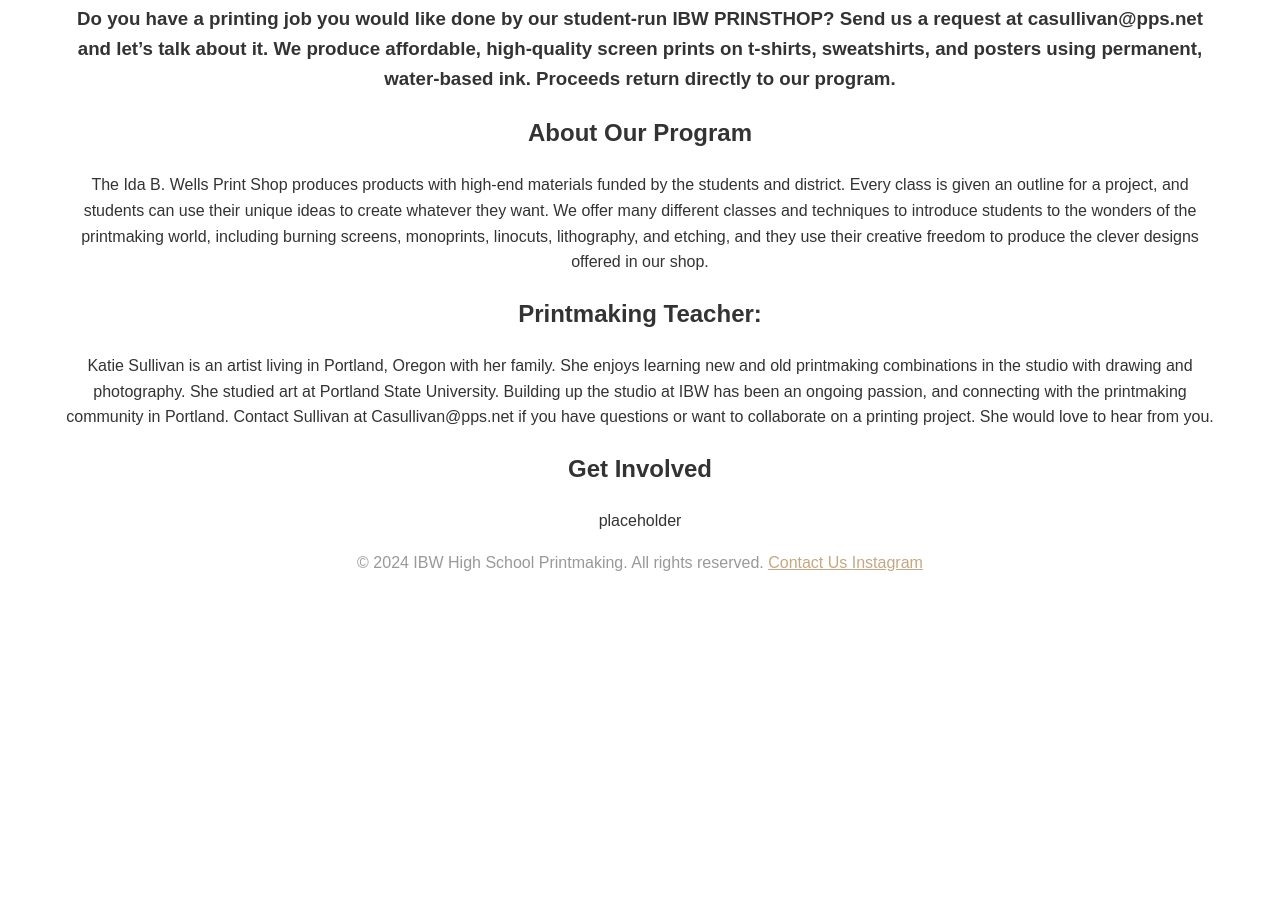
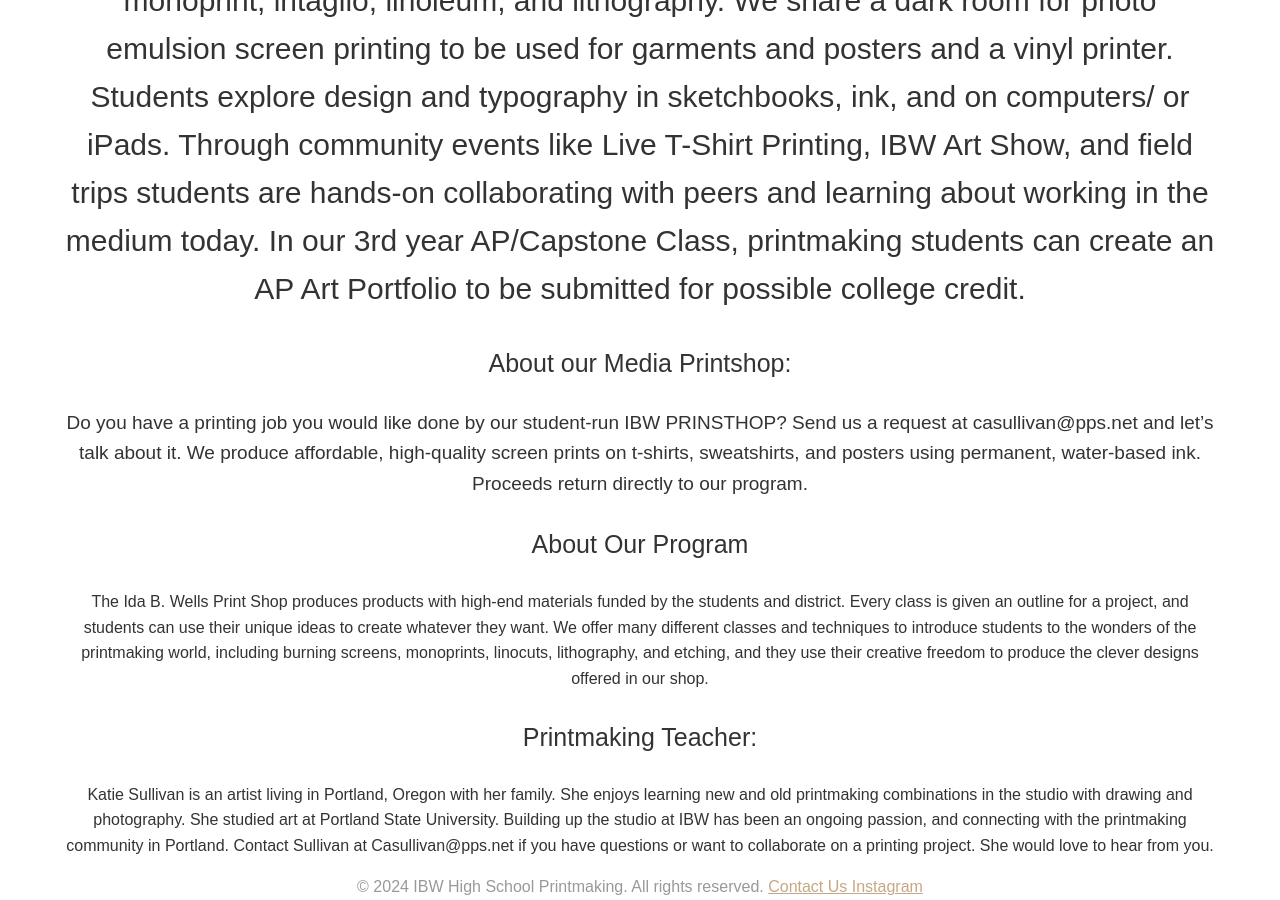
Before and after one commit to IBWPrintmaking/IBWPrintmaking.github.io, a Jekyll site: the page built from index.html, in a window 1280 px wide and 900 px high, scrolled down 1420 px. Built offline with Jekyll 4.4.1, drawn with Linux system fonts in a browser that asks for light colours; before the commit the page ends 1995 px from its top, so only the background shows below that.

Commit message:
Update index.html

```diff
--- a/index.html
+++ b/index.html
@@ -14,19 +14,22 @@ title: Home
 
     <!---<img src="assets/images/green.png" alt="alternatetext" style="width:100%; max-height:100%;" class="center">-->
 
-    <div class="bodytext" font-size: 4px;>
-      <h1>Printmaking students dig deep into traditional printmaking techniques while also being encouraged to play with new experimental and innovative approaches.
-      </h1>
-      <h3>As a Printmaking student at IBW, you’ll produce innovative artwork in a collaborative, creative learning environment. Learn a broad range of techniques that will allow you to express your ideas with skill. Our studio is equipped with large presses for etching, monoprint, intaglio, linoleum, and lithography. We share a dark room for photo emulsion screen printing to be used for garments and posters and a vinyl printer. Students explore design and typography in sketchbooks, ink, and on computers/ or iPads. Through community events like Live T-Shirt Printing, IBW Art Show, and field trips students are hands-on collaborating with peers and learning about working in the medium today.
+    <div class="bodytext">
+
+      <p style="font-size: 46px;">Printmaking students dig deep into traditional printmaking techniques while also being encouraged to play with new experimental and innovative approaches.
+      </p>
+
+      <p style="font-size: 30px;">As a Printmaking student at IBW, you’ll produce innovative artwork in a collaborative, creative learning environment. Learn a broad range of techniques that will allow you to express your ideas with skill. Our studio is equipped with large presses for etching, monoprint, intaglio, linoleum, and lithography. We share a dark room for photo emulsion screen printing to be used for garments and posters and a vinyl printer. Students explore design and typography in sketchbooks, ink, and on computers/ or iPads. Through community events like Live T-Shirt Printing, IBW Art Show, and field trips students are hands-on collaborating with peers and learning about working in the medium today.
         In our 3rd year AP/Capstone Class, printmaking students can create an AP Art Portfolio to be submitted for possible college credit.
+      </p>
 
-        </h3>
+        <p style="font-size: 25px;">About our Media Printshop:</p>
 
-        <h2><b>About our Media Printshop:</b></h2>
-        <h3>Do you have a printing job you would like done by our student-run IBW PRINSTHOP? Send us a request at casullivan@pps.net and let’s talk about it. We produce affordable, high-quality screen prints on t-shirts, sweatshirts, and posters using permanent, water-based ink. Proceeds return directly to our program.
-        </h3>
+        <p style="font-size: 19px;">Do you have a printing job you would like done by our student-run IBW PRINSTHOP? Send us a request at casullivan@pps.net and let’s talk about it. We produce affordable, high-quality screen prints on t-shirts, sweatshirts, and posters using permanent, water-based ink. Proceeds return directly to our program.
+        </p>
 
-      <h2><b>About Our Program</b></h2>
+      <p style="font-size: 25px;">About Our Program</p>
+
       <p>The Ida B. Wells Print Shop produces products with high-end materials funded by the students and district.
         Every class is given an outline for a project, and students can use their unique ideas to create whatever they
         want. We offer many different classes and techniques to introduce students to the wonders of the printmaking
@@ -34,14 +37,11 @@ title: Home
         freedom to produce the clever designs offered in our shop.
       </p>
 
-      <h2>Printmaking Teacher:</h2>
+      <p style="font-size: 25px;">Printmaking Teacher:</p>
+
       <p> Katie Sullivan is an artist living in Portland, Oregon with her family. She enjoys learning new and old printmaking combinations in the studio with drawing and photography. She studied art at Portland State University. Building up the studio at IBW has been an ongoing passion, and connecting with the printmaking community in Portland. Contact Sullivan at Casullivan@pps.net if you have questions or want to collaborate on a printing project. She would love to hear from you.
-
       </p>
 
-
-      <h2>Get Involved</h2>
-      <p>placeholder</p>
     </div>
 
     <!--<a href="mailto:printmakingibw@gmail.com">Contact Us</a> ----
```
